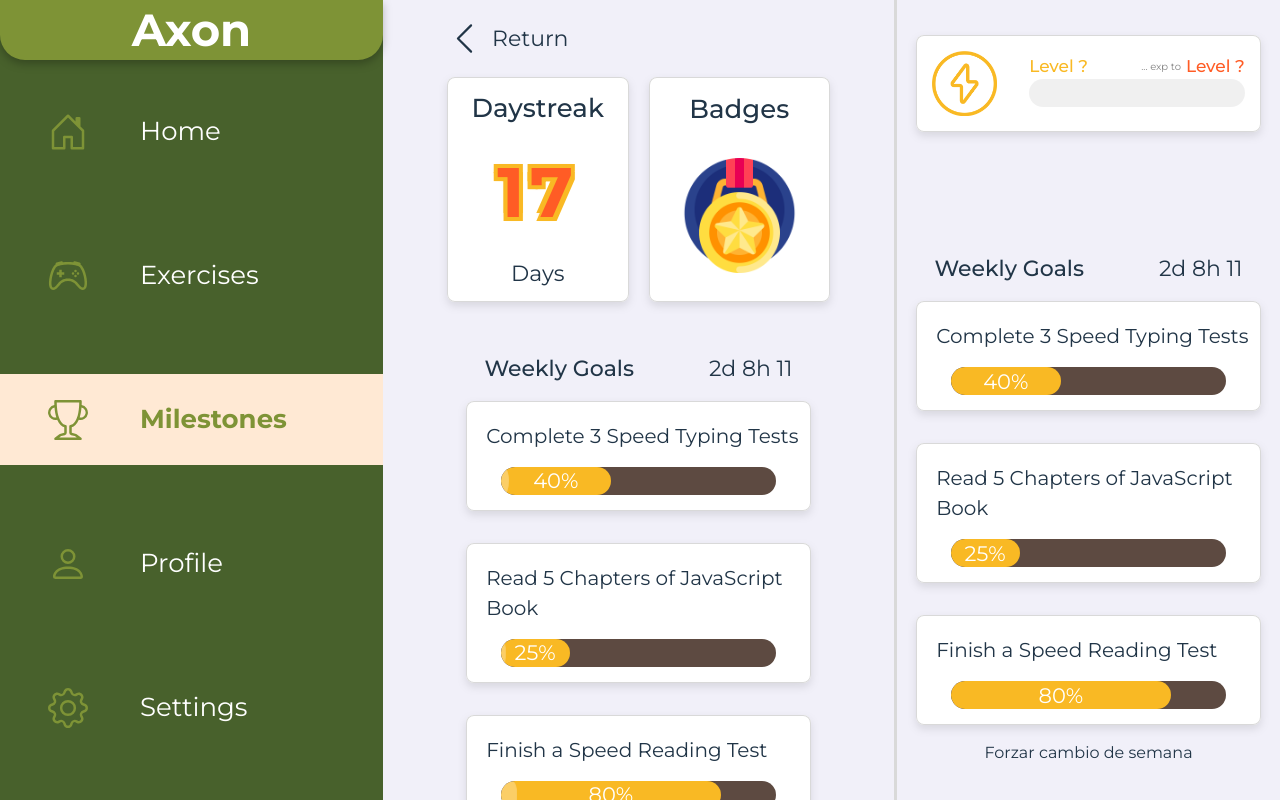
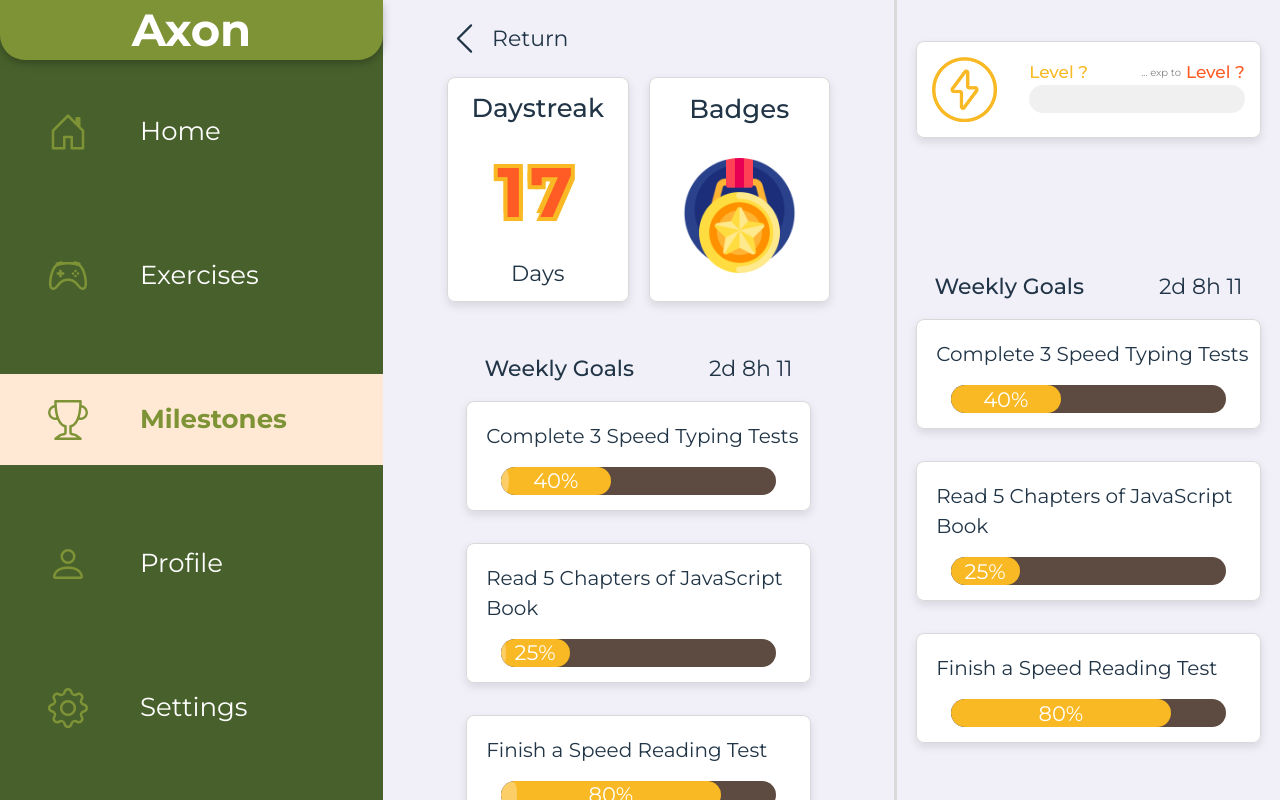
Before and after one commit to AncorGG/Axon, a React (Vite) app: page /milestones in a window 1280 px wide. Built offline with nearby package versions, Linux system fonts and the light colour scheme; no server answers; sample sign-in values are in the browser's storage.

Commit message:
Documentation

```diff
--- a/src/components/displays/weekly-goals/WeeklyGoals.tsx
+++ b/src/components/displays/weekly-goals/WeeklyGoals.tsx
@@ -114,9 +114,6 @@ function WeeklyGoals() {
           <p>No goals available.</p>  // Mensaje por si no hay metas
         )}
       </div>
-      <button onClick={forceWeeklyChange} className="force-week-change-button">
-        Forzar cambio de semana
-      </button>
     </div>
   );
 }
```
Also changed, not shown: 2 other files (tests, documents, lock files or other folders).
